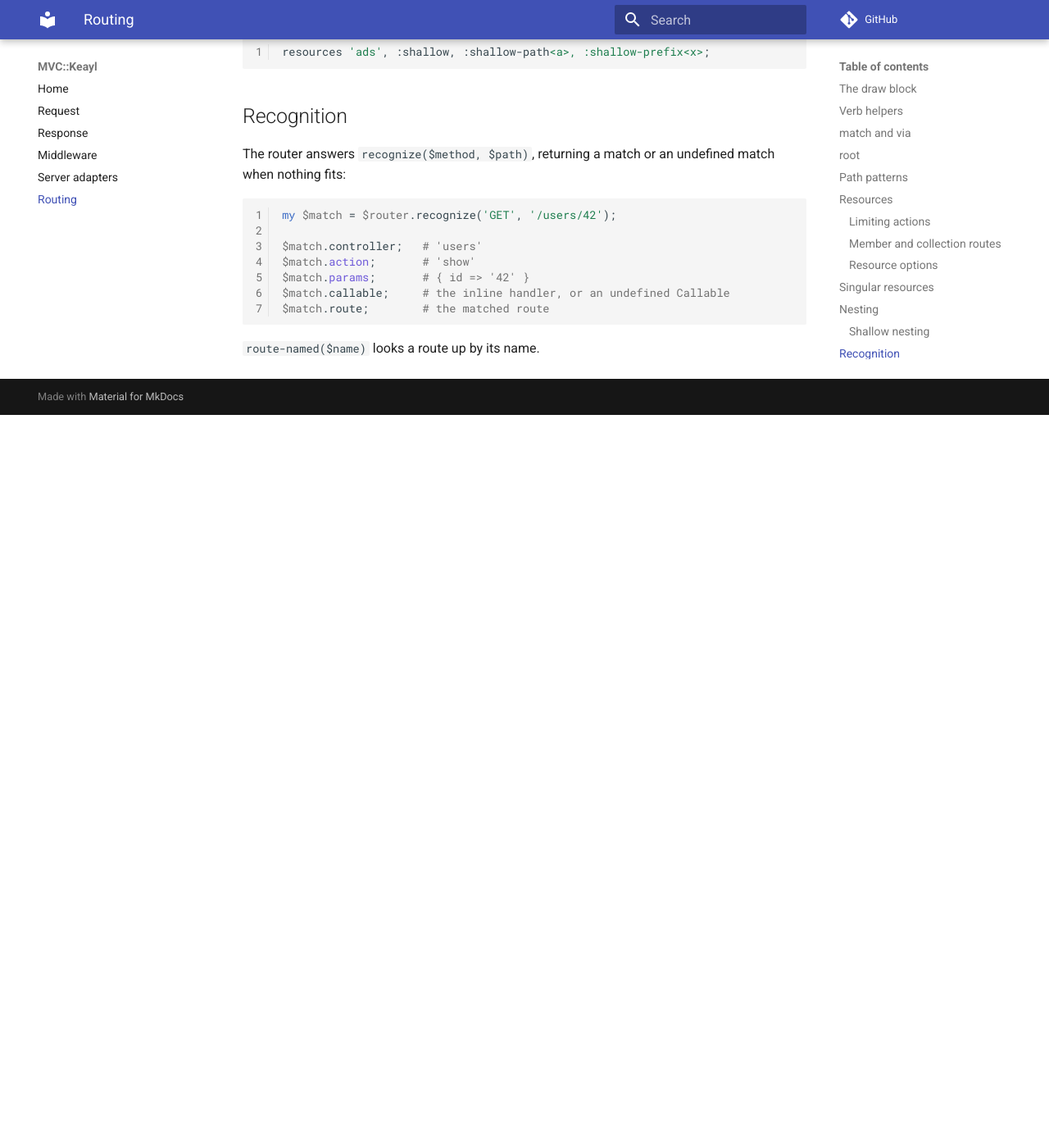
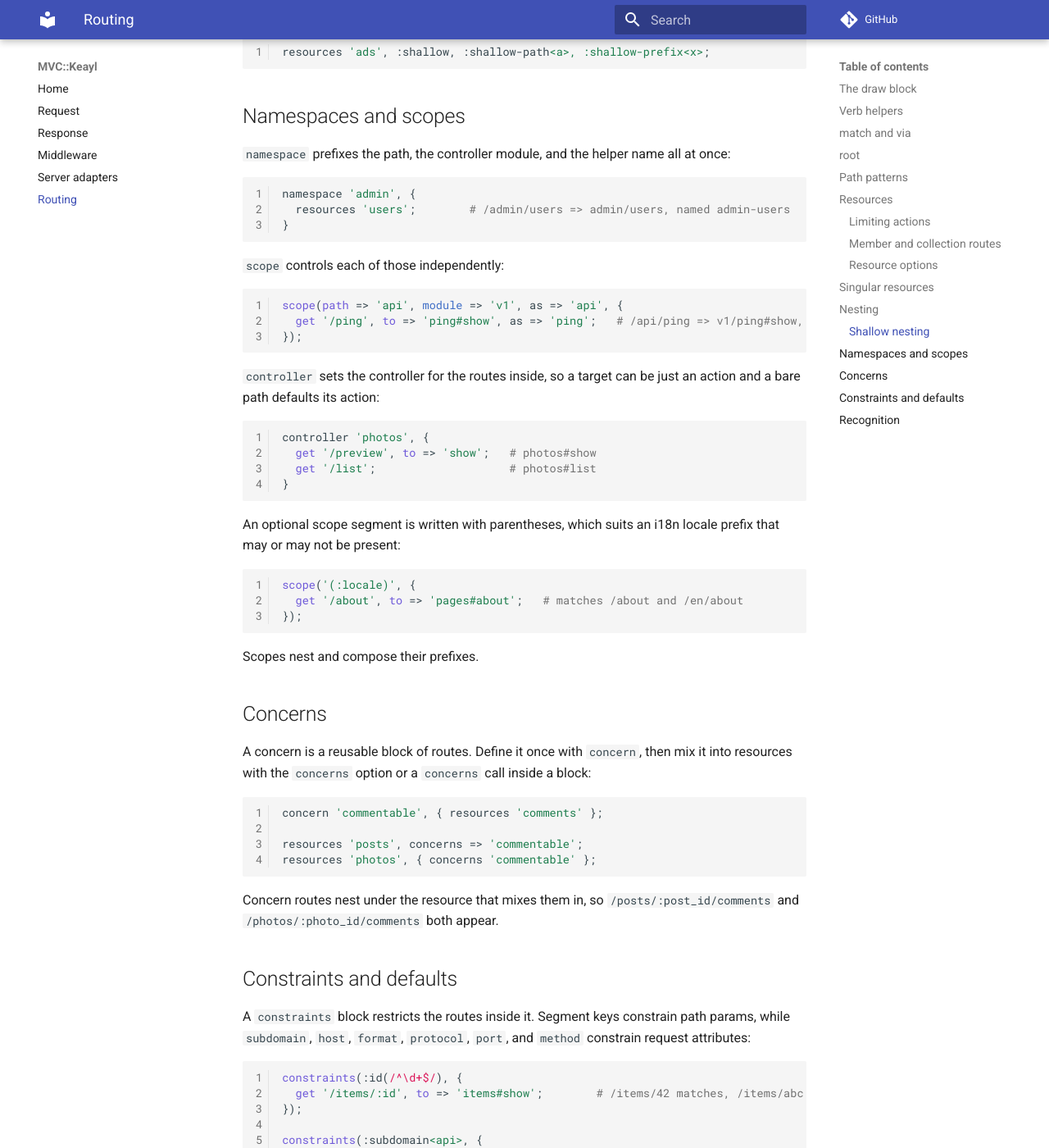
Before and after one commit to gdonald/MVC-Keayl, an MkDocs documentation site: the page built from docs-src/docs/routing.md, in a window 1280 px wide and 1400 px high, scrolled down 5313 px. Shown: the whole window at 82% size. Built offline with MkDocs 1.6.1 and Material for MkDocs 9.7.7, drawn with Linux system fonts in a browser that asks for light colours; comment, search, counter and statistics services are not loaded; before the commit the page ends 5819 px from its top, so only the background shows below that; some of the changed text lies outside the part shown.

Commit message:
Add route concerns

````diff
--- a/docs-src/docs/routing.md
+++ b/docs-src/docs/routing.md
@@ -235,6 +235,100 @@ to `/ads/:id`. The member helpers drop the parent prefix (`ad` rather than
 resources 'ads', :shallow, :shallow-path<a>, :shallow-prefix<x>;
 ```
 
+## Namespaces and scopes
+
+`namespace` prefixes the path, the controller module, and the helper name all at
+once:
+
+```perl6
+namespace 'admin', {
+  resources 'users';        # /admin/users => admin/users, named admin-users
+}
+```
+
+`scope` controls each of those independently:
+
+```perl6
+scope(path => 'api', module => 'v1', as => 'api', {
+  get '/ping', to => 'ping#show', as => 'ping';   # /api/ping => v1/ping#show, named api-ping
+});
+```
+
+`controller` sets the controller for the routes inside, so a target can be just
+an action and a bare path defaults its action:
+
+```perl6
+controller 'photos', {
+  get '/preview', to => 'show';   # photos#show
+  get '/list';                    # photos#list
+}
+```
+
+An optional scope segment is written with parentheses, which suits an i18n locale
+prefix that may or may not be present:
+
+```perl6
+scope('(:locale)', {
+  get '/about', to => 'pages#about';   # matches /about and /en/about
+});
+```
+
+Scopes nest and compose their prefixes.
+
+## Concerns
+
+A concern is a reusable block of routes. Define it once with `concern`, then mix
+it into resources with the `concerns` option or a `concerns` call inside a block:
+
+```perl6
+concern 'commentable', { resources 'comments' };
+
+resources 'posts', concerns => 'commentable';
+resources 'photos', { concerns 'commentable' };
+```
+
+Concern routes nest under the resource that mixes them in, so
+`/posts/:post_id/comments` and `/photos/:photo_id/comments` both appear.
+
+## Constraints and defaults
+
+A `constraints` block restricts the routes inside it. Segment keys constrain path
+params, while `subdomain`, `host`, `format`, `protocol`, `port`, and `method`
+constrain request attributes:
+
+```perl6
+constraints(:id(/^\d+$/), {
+  get '/items/:id', to => 'items#show';        # /items/42 matches, /items/abc does not
+});
+
+constraints(:subdomain<api>, {
+  get '/data', to => 'data#index';             # only when the request subdomain is api
+});
+```
+
+A custom constraint is a callable that receives the request context, or an object
+with a `matches` method:
+
+```perl6
+constraints(-> %context { %context<host>.ends-with('.internal') }, {
+  get '/admin', to => 'admin#index';
+});
+```
+
+Request constraints are checked during recognition against a context hash:
+
+```perl6
+$router.recognize('GET', '/data', context => { subdomain => 'api' });
+```
+
+A `defaults` block supplies default params for the routes inside it:
+
+```perl6
+defaults(format => 'json', {
+  get '/api/users', to => 'users#index';       # params include format => 'json'
+});
+```
+
 ## Recognition
 
 The router answers `recognize($method, $path)`, returning a match or an
````
Also changed, not shown: 10 other files.
